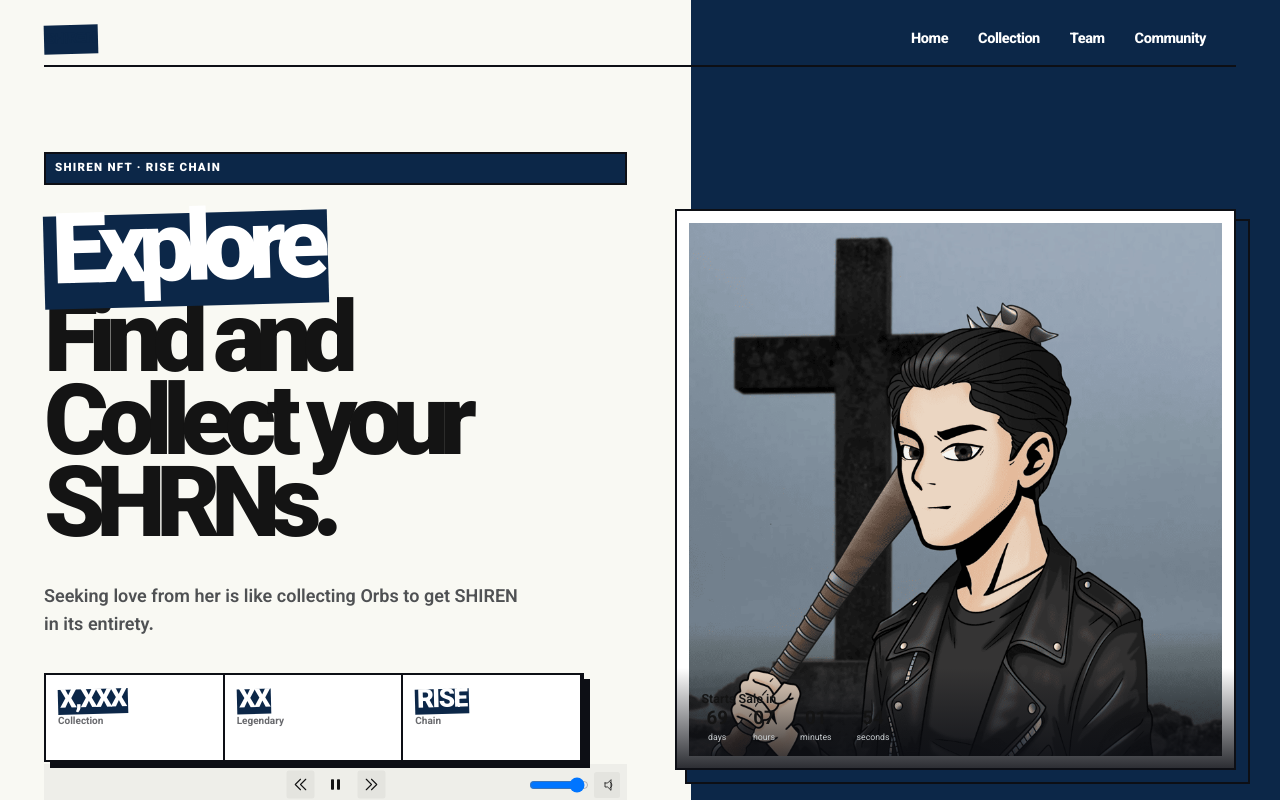
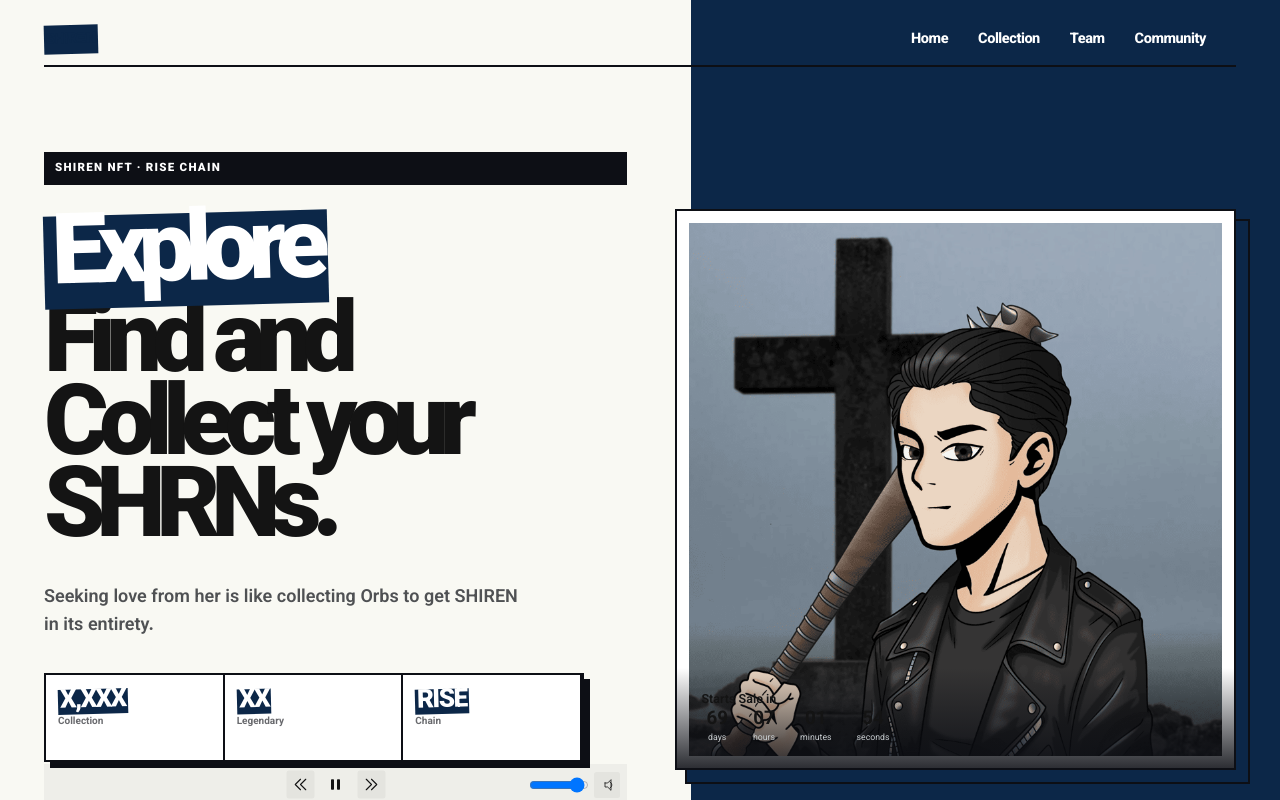
Before and after one commit to flxthesixth/shirennft, a Next.js app: page / in a window 1280 px wide. Shown: the top 800 px of the page. Built offline with nearby package versions, Linux system fonts and the light colour scheme.

Commit message:
fix: restore visible eyebrow badge text

```diff
--- a/src/styles/globals.css
+++ b/src/styles/globals.css
@@ -1014,7 +1014,7 @@ body {
   margin-bottom: 2.8rem;
   padding: 0.6rem 0.9rem;
   border: 2px solid var(--goat-ink);
-  background: var(--goat-lime);
+  background: var(--goat-ink);
   color: #ffffff;
   font-size: 1.15rem;
   font-weight: 900;
```
